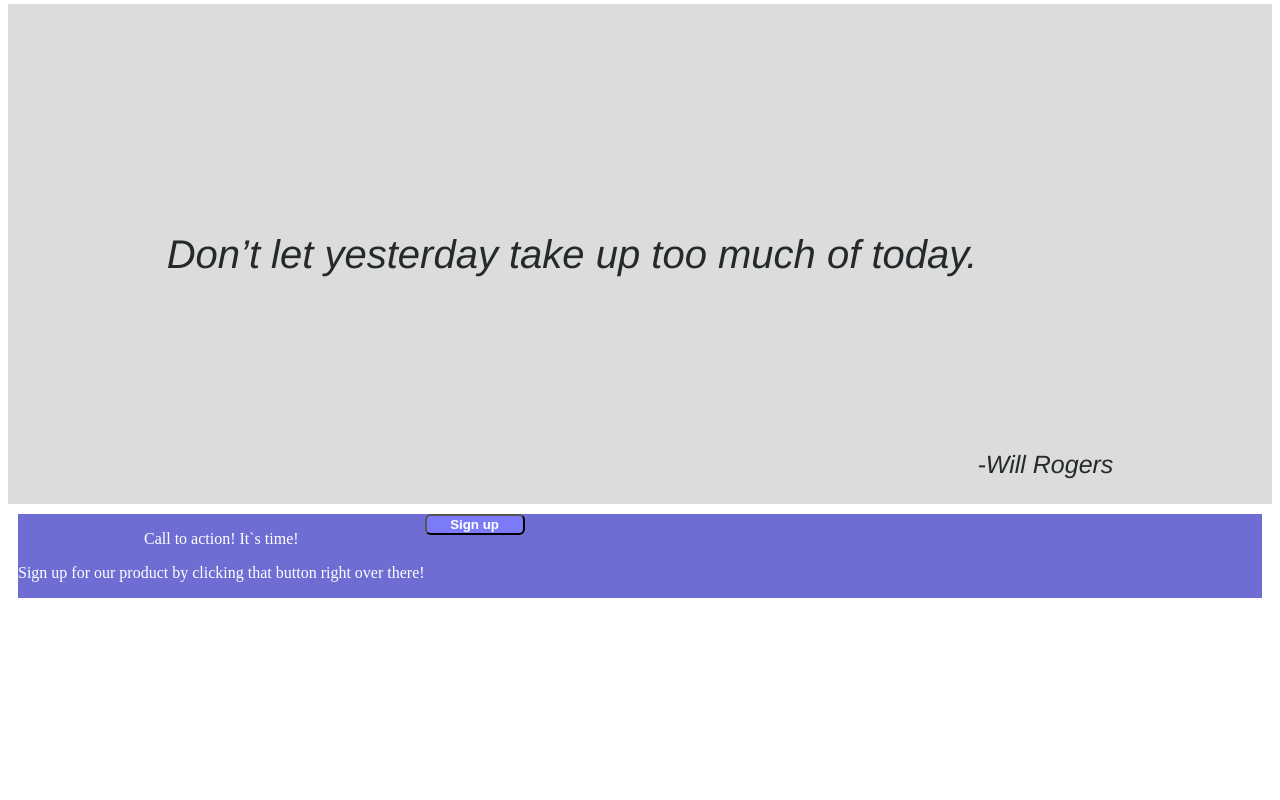
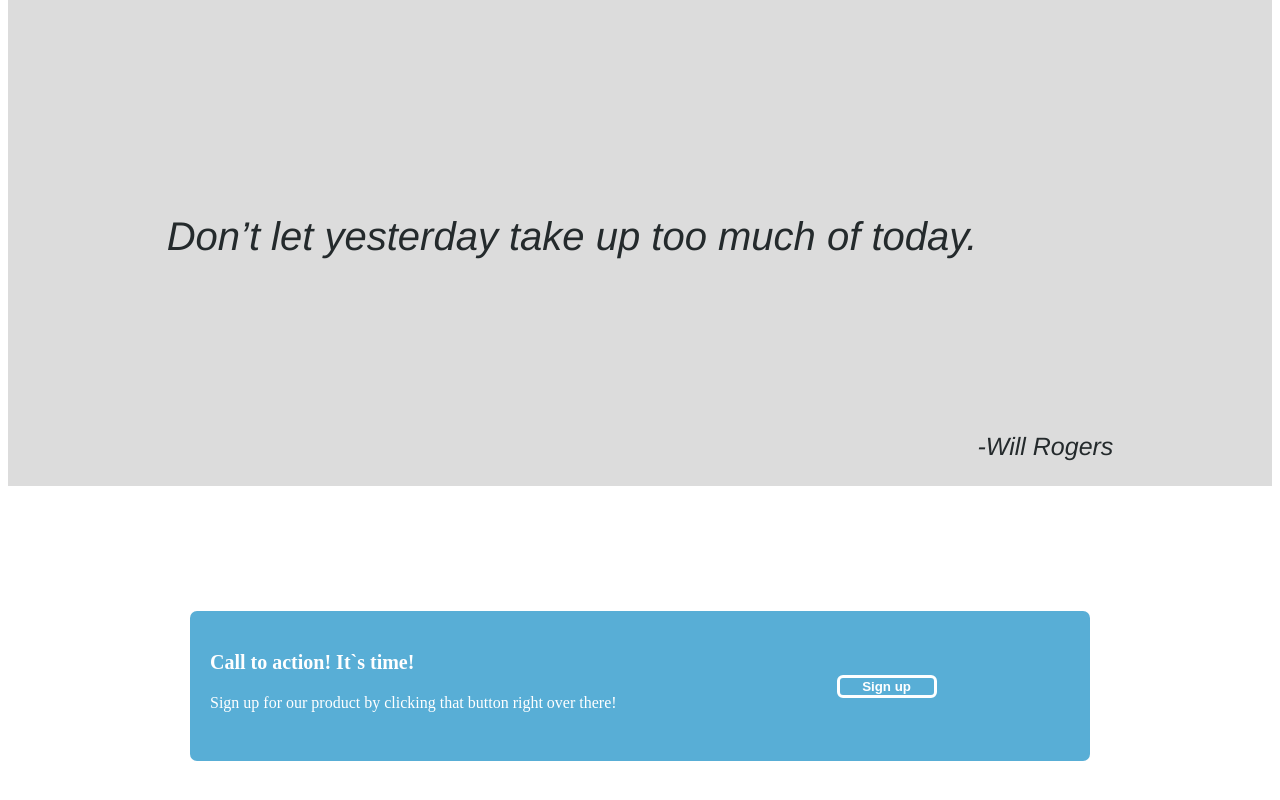
Before and after one commit to s0hn1404/project-landing-page, a plain HTML site: page index.html in a window 1280 px wide. Shown: the part 1002-1802 px from the top of the page. Drawn offline with Linux system fonts and the light colour scheme.

Commit message:
Final edits

```diff
--- a/style.css
+++ b/style.css
@@ -1,10 +1,12 @@
-header{
+.header{
     display: flex;
     justify-content: space-between;
     background-color: #2b8ba8;
     font-weight: bold;
     align-items: center;
-    color: #fff
+    color: #fff;
+
+
 }
 
 ul{
@@ -23,7 +25,9 @@ ul{
 
 .intro-container{
     display: flex;
-    flex-direction: column
+    flex-direction: column;
+    height: 320px;
+    justify-content: center;
 }
 
 
@@ -37,12 +41,19 @@ ul{
     background-color: gray;
     width: 600px;
     height: 200px;
-    text-align: center;
-
+    display: flex;
+    justify-content: center;
+    align-self: center;
 }
 
+
+.intro-text{
+    display: flex;
+    justify-content: center;
+    align-items: center;
+}
 button{
-    background-color: rgb(123, 123, 248);
+    background-color:  rgb(88, 174, 214);
     color: #fff;
     width: 100px;
     border-radius: 6px;
@@ -112,12 +123,49 @@ button{
 
 .footer{
     height: 400px;
+    display: flex;
+    justify-content: center;
+    align-items: center;
 }
 
 .footer-container{
-    background-color: rgb(109, 109, 211);
+    background-color: rgb(88, 174, 214);
     color: #fff;
     margin: 10px;
+    width: 900px;
+    text-align: left;
+    height: 150px;
+    border-radius: 7px;
     display: flex;
-    text-align: center;
 }
+
+.footer-box{
+    display: flex;
+    flex-direction: column;
+
+    margin: 20px;
+}
+
+.footer1{
+    font-weight: bold;
+    font-size: 20px;
+    text-align: left;
+}
+
+.footer2{
+    margin-top: 0;
+}
+
+.button1{
+    display: flex;
+    justify-content: center;
+    align-self: center;
+    margin-left: 200px;
+    border-radius: 8px;
+}
+
+.but1{
+   border: #fff solid;
+   background-color: rgb(88, 174, 214);
+
+}
```
